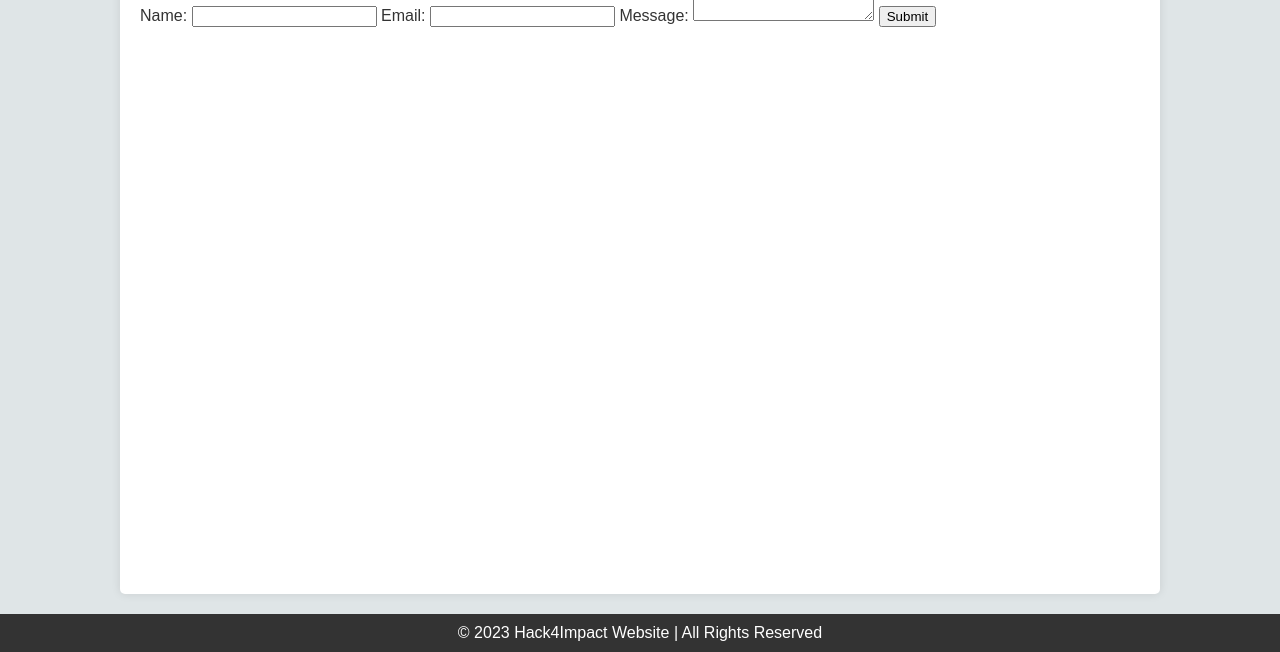
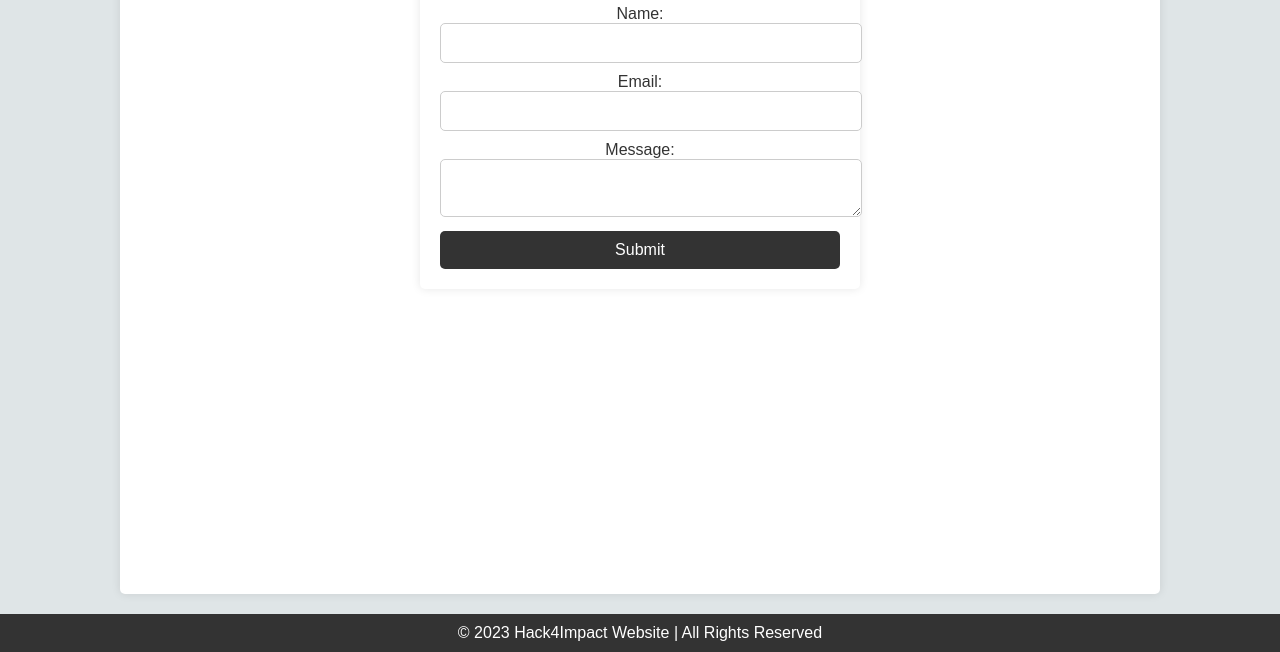
Before and after one commit to syanase-calpoly/syanase-calpoly.github.io, a plain HTML site: page contact.html in a window 1280 px wide. Shown: the part 148-800 px from the top of the page. Drawn offline with Linux system fonts and the light colour scheme.

Commit message:
feat: added features to contact

```diff
--- a/contact.html
+++ b/contact.html
@@ -15,22 +15,20 @@
           <li><a href="contact.html">Contact</a></li>
         </ul>
     </nav>
-    <main>
-        <h1>contact</h1>
-        <form id="contact-form">
+    <main class="contact-main">
+        <h1>Contact</h1>
+        <form id="contact-form" class="contact-form">
             <label for="name">Name:</label>
-            <input type="text" id="name" required/>
+            <input type="text" id="name" class="input-field" required/>
             <label for="email">Email:</label>
-            <input type="email" id="email" required/>
-            <label for="">Message:</label required>
-            <textarea
-                id="name"
-            ></textarea>
-            <input type="submit" id="submit"/>
+            <input type="email" id="email" class="input-field" required/>
+            <label for="message">Message:</label>
+            <textarea id="message" class="textarea-field" required></textarea>
+            <input type="submit" id="submit" class="submit-button" value="Submit"/>
         </form>
     </main>
     <footer class="footer">
         © 2023 Hack4Impact Website | All Rights Reserved
     </footer>
-</body>
+  </body>
 </html>
--- a/style.css
+++ b/style.css
@@ -187,3 +187,44 @@ h1, h2, h3 {
     height: auto;
     object-fit: cover;
 }
+
+.contact-main {
+    text-align: center;
+    padding: 20px;
+}
+
+.contact-form {
+    max-width: 400px;
+    margin: 0 auto;
+    padding: 20px;
+    background-color: #fff;
+    border-radius: 5px;
+    box-shadow: 0px 0px 10px rgba(0, 0, 0, 0.1);
+}
+
+.input-field,
+.textarea-field {
+    width: 100%;
+    padding: 10px;
+    margin-bottom: 10px;
+    border: 1px solid #ccc;
+    border-radius: 5px;
+    font-size: 16px;
+}
+
+.submit-button {
+    display: block;
+    width: 100%;
+    padding: 10px;
+    background-color: #333;
+    color: #fff;
+    border: none;
+    border-radius: 5px;
+    font-size: 16px;
+    cursor: pointer;
+    transition: background-color 0.3s ease;
+}
+
+.submit-button:hover {
+    background-color: #555;
+}
```
Also changed, not shown: blog.html (+2 -2 lines), index.html (+1 -1 lines).
